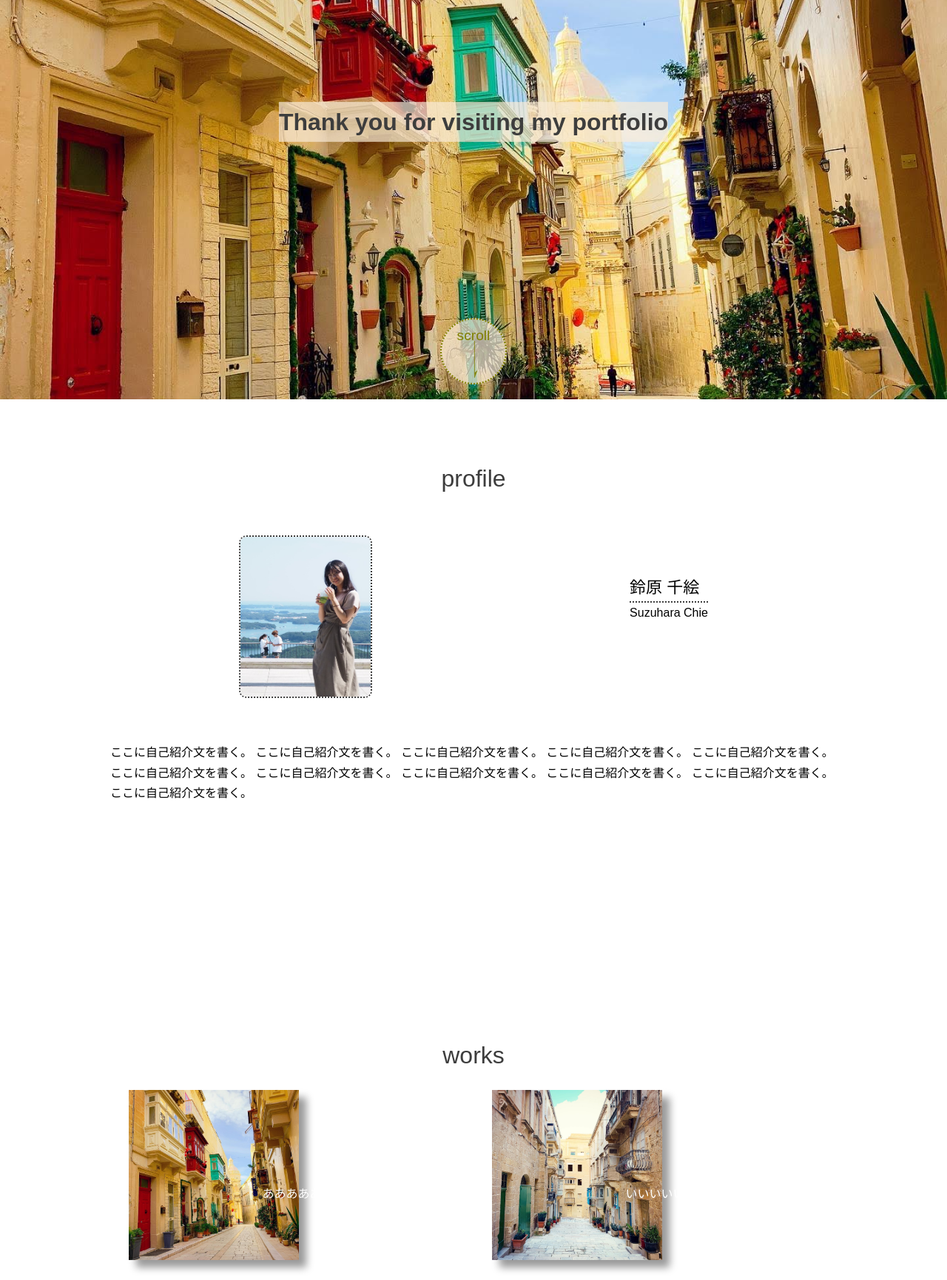
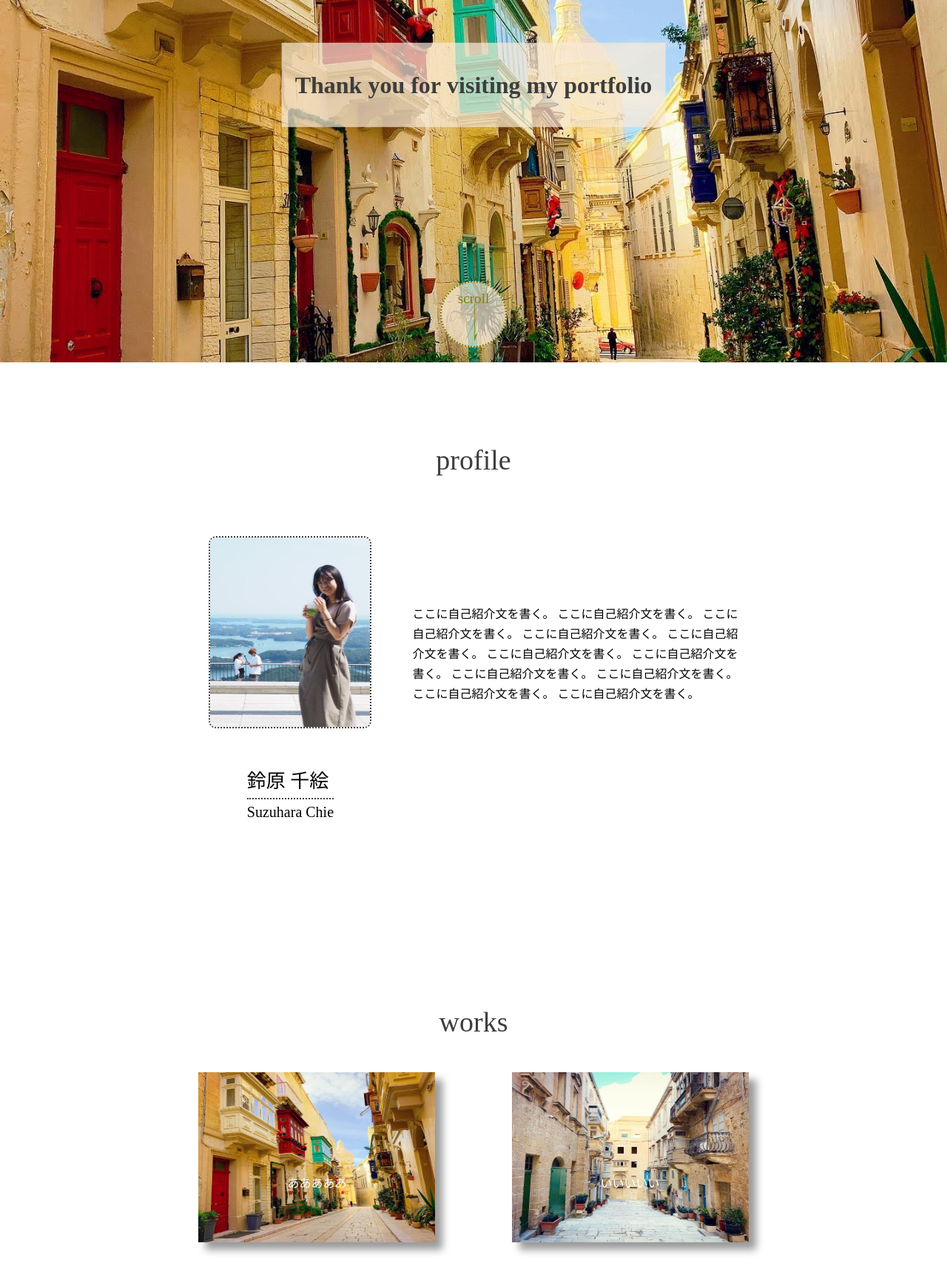
Before and after one commit to suzu1997/MyPortfolio, a website: page index.html in a window 1280 px wide. Shown: the part 260-1991 px from the top of the page at 74% size. Drawn offline with Linux system fonts and the light colour scheme; some packages are replaced by stand-ins of ours.

Commit message:
💄 スタイルの変更

```diff
--- a/styles/styles.scss
+++ b/styles/styles.scss
@@ -9,8 +9,7 @@ html {
 
 body {
   /* 書体の指定 */
-  font-family: 'Yu Gothic Medium', '游ゴシック Medium', YuGothic, '游ゴシック体',
-    'ヒラギノ角ゴ Pro W3', sans-serif;
+  font-family: 'Merriweather', serif, 'Yu Gothic Medium', '游ゴシック Medium', YuGothic, '游ゴシック体', sans-serif;
   line-height: 1.7; /*行の高さ(行間)の指定*/
   position: relative;
   z-index: 1;
@@ -24,7 +23,7 @@ img {
   max-width: 100%; /*画像が親要素よりも大きくなることを防ぐ*/
   height: auto; /*アスペクト比を維持したまま画像サイズを変更*/
 }
-
+// 各項目のタイトル
 .title {
   color: $cTitle;
   display: block;
@@ -43,9 +42,13 @@ img {
   width: 100%;
   height: 50px;
   z-index: 10;
+
+  & img {
+    margin-left: 8px;
+  }
 }
 
-// ハンバーガーメニュー----------------
+// ハンバーガーメニュー-------
 #cover {
   background: #000;
   opacity: 0.7;
@@ -105,6 +108,11 @@ img {
         display: block;
         padding: 15px 0;
         border-top: 2px dotted rgb(250, 235, 215);
+        transition: color 0.3s;
+
+        &:hover {
+          color: #3d3d3d;
+        }
       }
       &:nth-of-type(4) {
         border-bottom: 2px dotted rgb(250, 235, 215);
@@ -112,8 +120,8 @@ img {
     }
   }
 }
-
-// -------------------------------------
+//---------------------------------
+// PC ナビゲーションメニュー
 .navigation-menu {
   display: none;
 
@@ -129,7 +137,6 @@ img {
       padding: 0 16px;
     }
     &:hover {
-      background-color: rgba(255, 255, 255, 0.3);
       outline: 2px dotted $cTitle;
 
       & > a {
@@ -138,11 +145,15 @@ img {
     }
   }
 }
+#top {
+  padding-top: 50px;
+}
+
 // メイン
 .wrapper {
   margin: 0 auto; /*中央に配置する指定*/
-  padding: 0 5%; /*スマートフォン向けの余白の設定*/
-  max-width: 1110px;
+  padding: 0 6%; /*スマートフォン向けの余白の設定*/
+  max-width: 1000px;
 }
 
 //  Topの部分
@@ -153,7 +164,6 @@ img {
   background-repeat: no-repeat;
   background-position: center;
   background-size: cover;
-  margin-top: 50px;
 
   & h1 {
     color: $cTitle;
@@ -162,8 +172,12 @@ img {
     top: 50%;
     left: 50%;
     transform: translate(-50%, -50%);
+    font-size: 26px;
+    padding: 10px;
+    width: 70%;
   }
 }
+//Scrollナビゲーション
 .hero_footer {
   position: absolute;
   left: 50%;
@@ -195,11 +209,11 @@ img {
 //  profile部分
 .profile {
   min-height: 100vh;
-  padding-top: 80px;
+  padding-top: 100px;
 
   & .img-name {
     display: flex;
-    justify-content: space-around;
+    justify-content: center;
     align-items: center;
   }
   & .profile-image {
@@ -208,6 +222,7 @@ img {
     border-radius: 10px;
     border: 2px dotted $cTitle;
     margin-top: 50px;
+    margin-right: 45px;
   }
   & .japanese {
     border-bottom: 2px dotted $cTitle;
@@ -217,7 +232,10 @@ img {
     font-size: 16px;
   }
   & .profile-text {
-    margin-top: 60px;
+    margin: 0 auto;
+    margin-top: 62px;
+    max-width: 80%;
+    font-family: serif;
   }
 }
 
@@ -227,7 +245,7 @@ img {
   padding-top: 60px;
 
   & > .title {
-    margin-bottom: 20px;
+    margin-bottom: 35px;
   }
 }
 
@@ -238,8 +256,17 @@ img {
   margin: 0 auto;
 
   & .work-img {
-    margin-bottom: 15px;
+    margin: 0 auto;
+    width: 320px;
+    height: 230px;
+    display: block;
+    margin-bottom: 45px;
     box-shadow: 10px 10px 10px rgba(0, 0, 0, 0.4);
+    transition: opacity 0.2s;
+
+    &:hover {
+      opacity: 0.8;
+    }
   }
   & .work-name {
     position: absolute;
@@ -254,14 +281,21 @@ img {
 .contact {
   min-height: 100vh;
   padding-top: 60px;
+  width: 90%;
+  max-width: 560px;
+  margin: 0 auto;
+
+  & > form {
+    margin-top: 30px;
+  }
 }
 
 /*--------------------------------------
-テキスト
+テキストフォーム
 ---------------------------------------*/
 .msr_text_05 {
   padding-bottom: 20px;
-  width: 460px;
+  width: 100%;
   margin: 0 auto;
 }
 .msr_text_05 label {
@@ -276,14 +310,14 @@ img {
   font-size: 14px;
   padding: 10px;
   height: 40px;
-  width: 460px;
+  width: 100%;
 }
 /*--------------------------------------
 テキストエリア
 ---------------------------------------*/
 .msr_textarea_05 {
   padding-bottom: 10px;
-  width: 460px;
+  width: 100%;
   margin: 0 auto;
 }
 .msr_textarea_05 label {
@@ -297,7 +331,7 @@ img {
   font-size: 13px;
   padding: 10px;
   height: 210px;
-  width: 460px;
+  width: 100%;
 }
 
 /*--------------------------------------
@@ -338,12 +372,12 @@ img {
 // フッター
 footer {
   background-color: $cBackground;
-  height: 30px;
+  height: 40px;
 
   & .copy-right {
     display: block;
     text-align: center;
-    line-height: 30px;
+    line-height: 40px;
   }
 }
 
@@ -351,7 +385,11 @@ footer {
 // メディアクエリ----------------//
 
 // タブレット・PCサイズ
-@media (min-width: 600px) {
+@media (min-width: 640px) {
+  .title {
+    font-size: 38px;
+  }
+
   .mobile-icon {
     & > .material-icons {
       display: none;
@@ -360,21 +398,53 @@ footer {
   .navigation-menu {
     display: flex;
   }
+  // トップ部分
+  .top {
+    & h1 {
+      transform: translate(-50%, -50%);
+      font-size: 32px;
+      padding: 30px 18px;
+      width: auto;
+    }
+  }
+  // プロフィール部分
+  .profile {
+    & .profile-content {
+      display: flex;
+      justify-content: center;
+      align-items: center;
 
+      & .img-name {
+        flex-direction: column;
+        margin-right: 55px;
+      }
+      & .profile-image {
+        width: 220px;
+        height: 260px;
+        margin: 70px auto 50px auto;
+      }
+      & .japanese {
+        font-size: 26px;
+      }
+      & .alphabet {
+        font-size: 20px;
+      }
+      & .profile-text {
+        margin: 0;
+        max-width: 52%;
+      }
+    }
+  }
+  // Work部分
   .works-content {
     display: flex;
     flex-direction: row;
     justify-content: space-around;
-    align-items: space-around;
     flex-wrap: wrap;
 
     & .work-item {
-      flex-basis: 45%;
-      margin-bottom: 20px;
-
-      & .work-img {
-        height: 230px;
-      }
+      flex-basis: 40%;
+      margin-bottom: 12px;
     }
   }
 }
```
Also changed, not shown: styles/styles.css, 1 other file.
